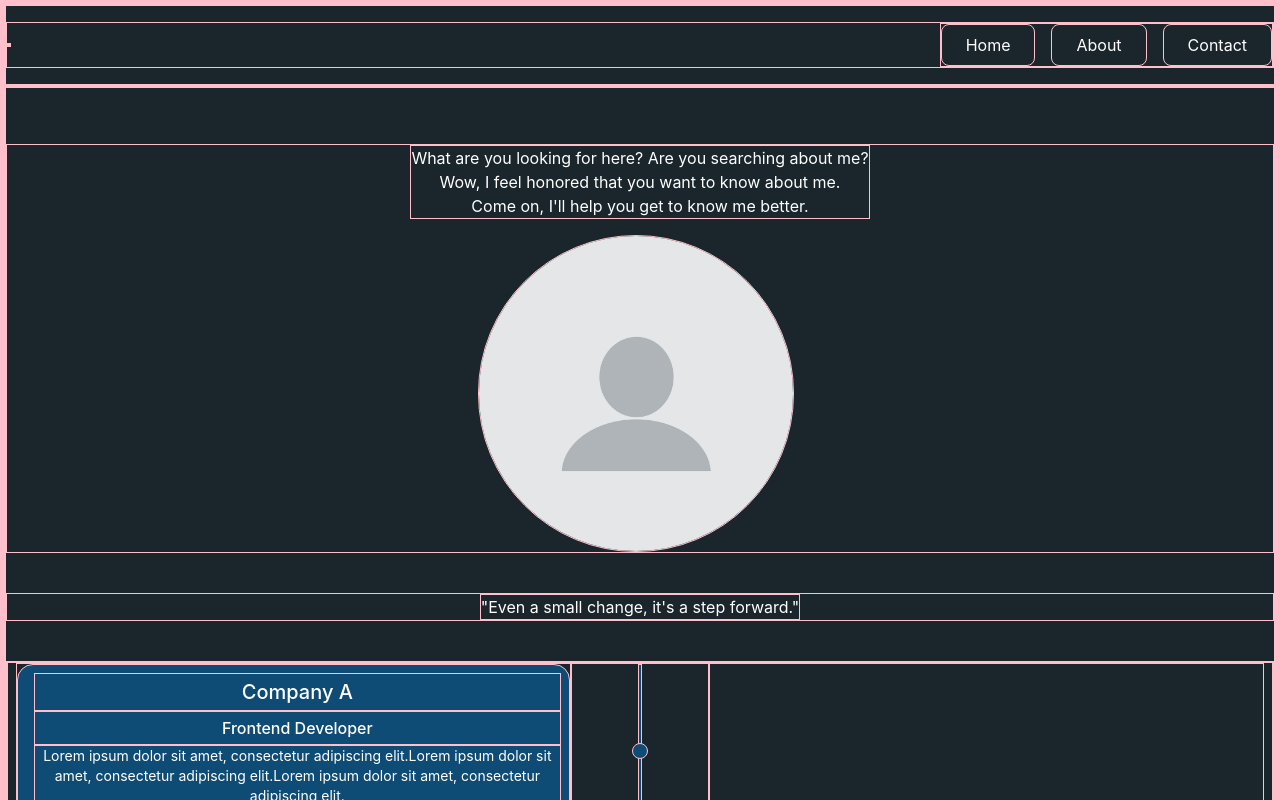
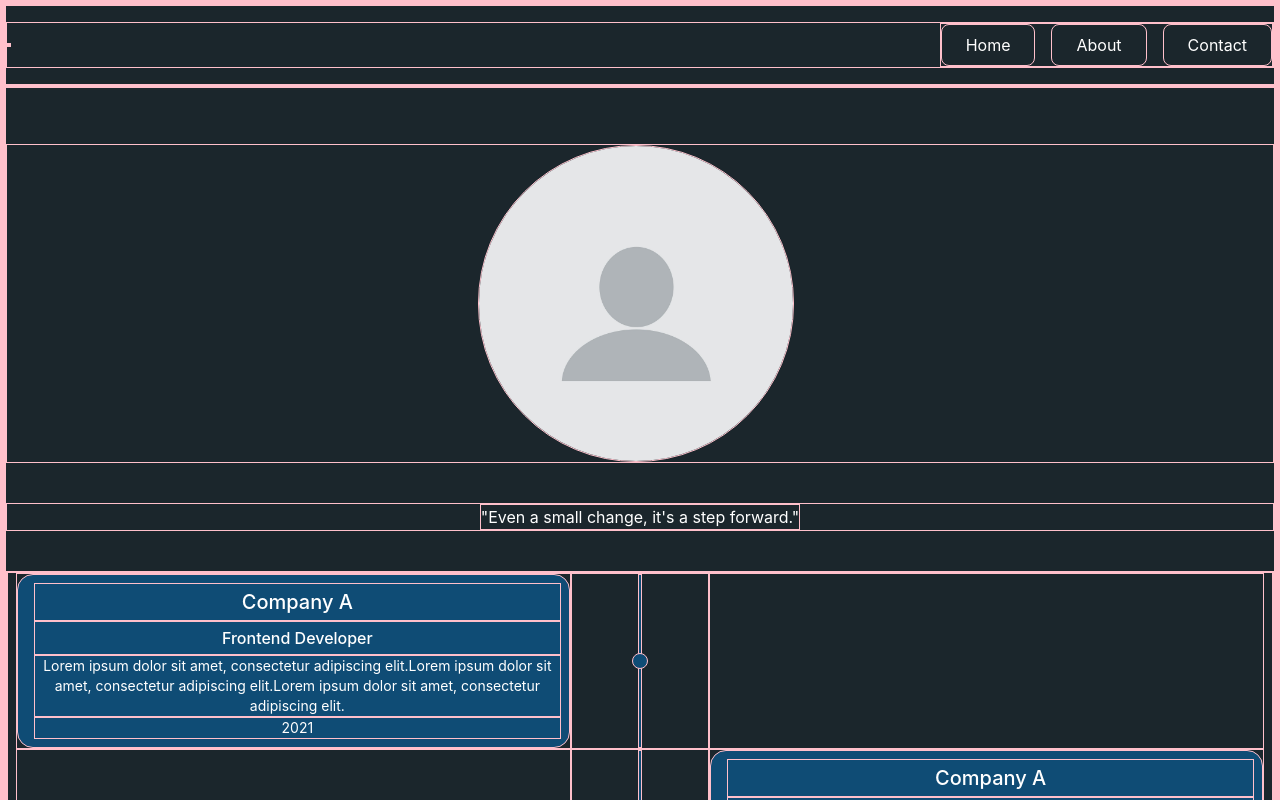
Before and after one commit to haniffaiq/experienced-cv, a React (Create React App) app: page / in a window 1280 px wide. Shown: the top 800 px of the page. Built offline with nearby package versions, Linux system fonts and the light colour scheme.

Commit message:
Testing automation 2

```diff
--- a/src/components/Content/Content.js
+++ b/src/components/Content/Content.js
@@ -50,8 +50,8 @@ const Content = () => {
         <div className="text-white min-w-screen">
             <div className="py-4">
                 <div className="container mx-auto flex items-center align-center justify-center my-10 flex-col">
-                    <p className='mx-10 mb-4 text-center'>What are you looking for here? Are you searching about me?<br />
-                        Wow, I feel honored that you want to know about me. <br />Come on, I'll help you get to know me better.</p>
+                    {/* <p className='mx-10 mb-4 text-center'>What are you looking for here? Are you searching about me?<br />
+                        Wow, I feel honored that you want to know about me. <br />Come on, I'll help you get to know me better.</p> */}
                     <img src={profile} alt="Profile" className="w-1/4 h-1/4 mr-2 rounded-full" />
                 </div>
                 <div className="container mx-auto flex items-center justify-center my-10">
```
